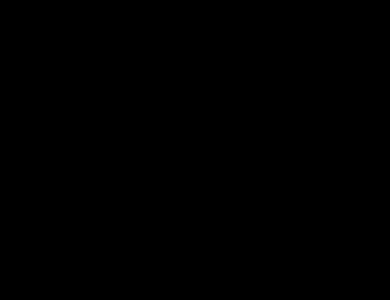
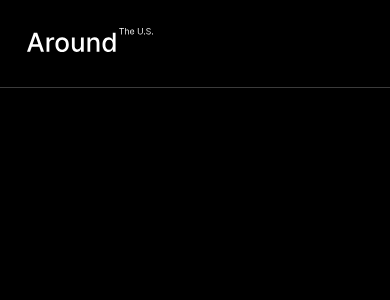
Before and after one commit to DrumondPedro/web_project_around_react, a React (Create React App) app: page / in a window 390 px wide. Shown: the top 300 px of the page. Built offline with nearby package versions, Linux system fonts and the light colour scheme.

Commit message:
feat: create and style the Header component

```diff
--- a/src/blocks/header.css
+++ b/src/blocks/header.css
@@ -1,25 +1,26 @@
 .header {
   max-width: 880px;
   width: 100%;
-  height: 74px;
-  margin: 45px auto 0;
+  margin: 0 auto;
+  padding: 45px 0 0;
   border-bottom: 1px solid rgba(84, 84, 84, 0.7);
 }
 
 .header__logo {
   width: 173px;
   height: 33px;
+  margin: 0 0 41px;
 }
 
 @media screen and (max-width: 440px) {
   .header {
-    margin: 28px auto 0;
-    padding-left: 27px;
-    height: 56px;
+    margin: 0 auto;
+    padding: 28px 0 0 27px;
   }
 
   .header__logo {
     width: 126px;
     height: 24px;
+    margin: 0 0 32px;
   }
 }
--- a/src/components/App/App.js
+++ b/src/components/App/App.js
@@ -1,8 +1,12 @@
+import Header from '../Header/Header';
+
 function App() {
   return (
     <>
       <div className='body'>
-        <div className='page'></div>
+        <div className='page'>
+          <Header />
+        </div>
       </div>
     </>
   );
--- /dev/null
+++ b/src/components/Header/Header.js
@@ -0,0 +1,11 @@
+import logo from '../../images/header/logo.svg';
+
+function Header() {
+  return (
+    <header class='header'>
+      <img src={logo} alt='Logo escrito around the U.S.' class='header__logo' />
+    </header>
+  );
+}
+
+export default Header;
--- a/src/index.css
+++ b/src/index.css
@@ -5,3 +5,5 @@
 @import url('./blocks/body.css');
 
 @import url('./blocks/page.css');
+
+@import url('./blocks/header.css');
```
